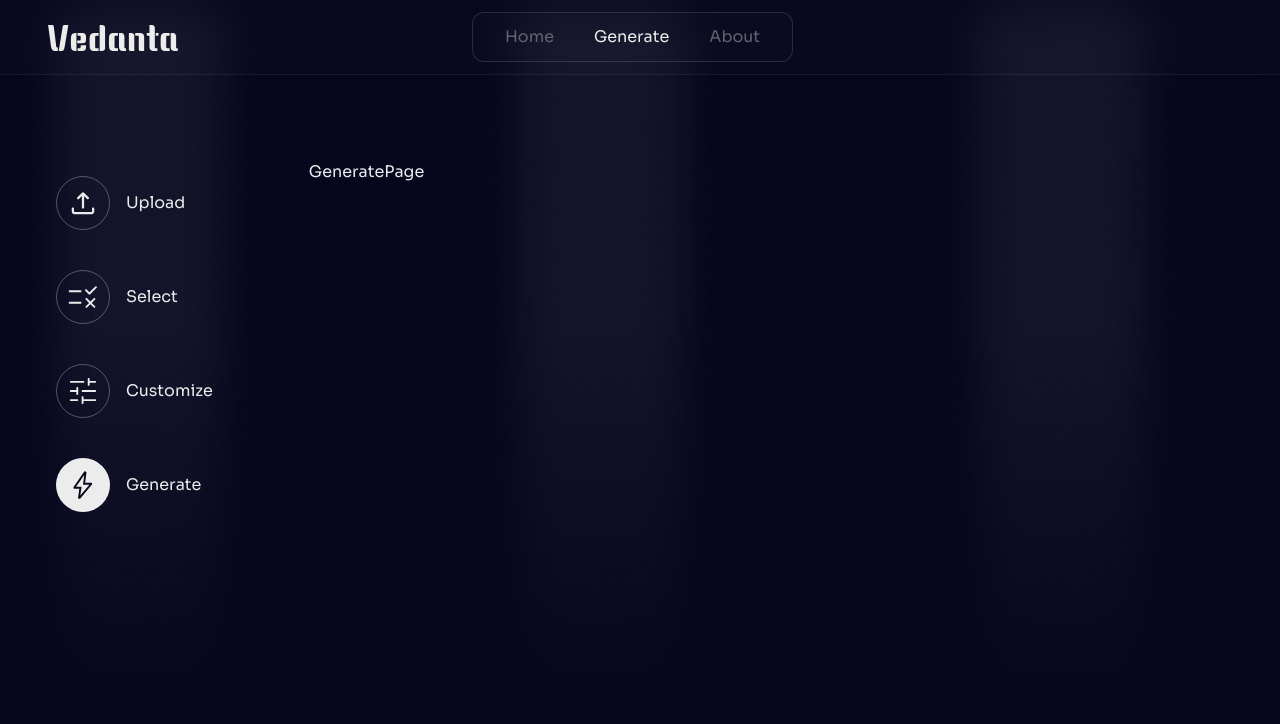
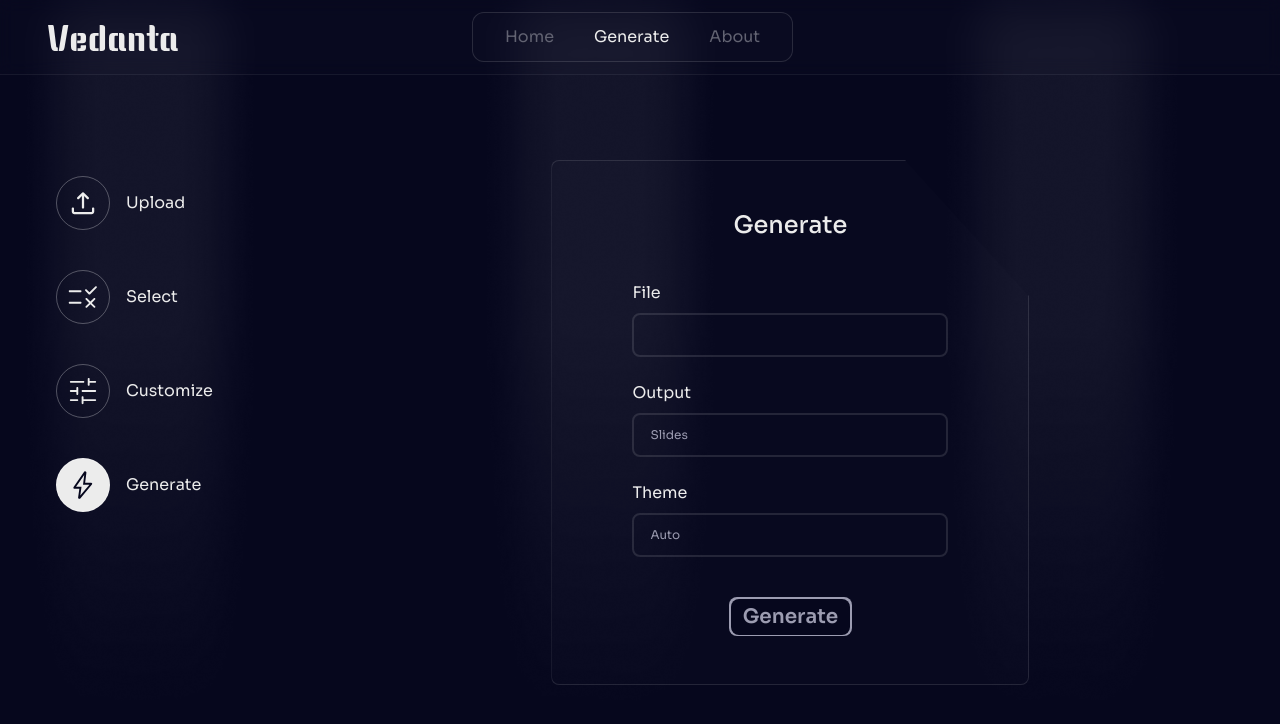
Before and after one commit to ishu-codes/vedanta, a React (Vite) app in the folder frontend/: page /generate in a window 1280 px wide. Both pictures are taken after a click on the button "Generate". Shown: the top 724 px of the page. Built offline with nearby package versions, Linux system fonts and the light colour scheme.

Commit message:
Generate section

```diff
--- a/frontend/src/App.css
+++ b/frontend/src/App.css
@@ -6,26 +6,35 @@
     background-size: cover;
 }
 
-.bgGradient {
+.textGradient {
     background: linear-gradient(50deg, #b429f9, #ffbe76);
     -webkit-text-fill-color: transparent;
     -webkit-background-clip: text;
     background-clip: text;
+}
+.bgGradient {
+    background: linear-gradient(50deg, #b429f9, #ffbe76);
 }
 
 .byteContainer {
     /* clip-path: polygon(79% 0, 100% 18%, 100% 100%, 0 100%, 0 0); */
     clip-path: polygon(74% 0, 100% 26%, 100% 100%, 0 100%, 0 0);
 }
+.font-outline {
+    -webkit-text-stroke: 0.25px #06071d;
+}
 
 @media (min-width: 768px) {
     .container {
         background-size: cover;
     }
-    .bgGradient {
+    .textGradient {
         background: linear-gradient(45deg, #b429f9, #ffbe76);
         -webkit-text-fill-color: transparent;
         -webkit-background-clip: text;
         background-clip: text;
     }
+    .bgGradient {
+        background: linear-gradient(45deg, #b429f9, #ffbe76);
+    }
 }
--- a/frontend/src/components/Home.tsx
+++ b/frontend/src/components/Home.tsx
@@ -4,7 +4,7 @@ export default function Home() {
         <>
             <div className="w-full h-full flex flex-col items-center text-center mt-16 px-6">
                 <div className="font-bold text-[2.7rem] md:text-[4.5rem]">
-                    <h1 className="bgGradient">Supercharge your docs</h1>
+                    <h1 className="textGradient">Supercharge your docs</h1>
                     <h1 className="mt-2">with the power of AI</h1>
                 </div>
                 <p className="mt-8 text-secondary">
--- a/frontend/src/components/generate/GeneratePage.tsx
+++ b/frontend/src/components/generate/GeneratePage.tsx
@@ -1,5 +1,72 @@
-import React from "react";
+import { useFileStore, useProgressStore } from "../../store";
 
 export default function GeneratePage() {
-    return <div>GeneratePage</div>;
+    const [isValidFile, filename] = useFileStore((state) => [
+        state.validFile,
+        state.fileName,
+    ]);
+    const [outputsForms, selectedTheme, setCurrentState] = useProgressStore(
+        (state) => [state.outputs, state.currentTheme, state.setCurrentState]
+    );
+
+    const choices = [
+        { title: "File", isList: false, state: filename, section: "Upload" },
+        {
+            title: "Output",
+            isList: true,
+            state: outputsForms.join(", "),
+            section: "Select",
+        },
+        {
+            title: "Theme",
+            isList: false,
+            state: selectedTheme,
+            section: "Customize",
+        },
+    ];
+
+    return (
+        <div className="byteContainer flex flex-col items-center mx-auto py-12 px-8 md:px-20 bg-translucent-normal border border-[#ffffff1c] rounded-lg space-y-10">
+            <h1 className="text-2xl font-medium">Generate</h1>
+            <div className="space-y-2">
+                <div className="flex flex-col space-y-6">
+                    {choices.map((option, index) => (
+                        <div className="flex flex-col space-y-2" key={index}>
+                            <p className="text-md">{option.title}</p>
+                            <button
+                                className={`flex items-center gap-4 px-4 py-2 rounded-lg border-2 border-[#ffffff1c] text-left [&:hover>svg]:opacity-100`}
+                                onClick={() => setCurrentState(option.section)}
+                            >
+                                <p className="w-full min-w-40 md:min-w-60 text-left text-secondary text-xs">
+                                    {option.state}
+                                </p>
+                                <svg className="w-6 h-6 opacity-0">
+                                    <use xlinkHref="#edit"></use>
+                                </svg>
+                            </button>
+                        </div>
+                    ))}
+                </div>
+            </div>
+            {isValidFile ? (
+                <button
+                    className="text-xl font-semibold px-[.1rem] py-[.1rem] bgGradient rounded-lg"
+                    onClick={() => setCurrentState("Generate")}
+                >
+                    <p className="w-full px-3 py-1 bg-offBlack rounded-lg">
+                        <span className="textGradient">Generate</span>
+                    </p>
+                </button>
+            ) : (
+                <button
+                    disabled
+                    className="text-xl font-semibold px-[.1rem] py-[.1rem] bg-secondary rounded-lg"
+                >
+                    <p className="w-full px-3 py-1 bg-offBlack rounded-lg">
+                        <span className="text-secondary">Generate</span>
+                    </p>
+                </button>
+            )}
+        </div>
+    );
 }
--- a/frontend/tailwind.config.ts
+++ b/frontend/tailwind.config.ts
@@ -15,5 +15,10 @@ export default {
         },
         extend: {},
     },
-    plugins: [],
+    plugins: [
+        function ({ addVariant }) {
+            addVariant("child", "& > *");
+            addVariant("child-hover", "& > *:hover");
+        },
+    ],
 };
```
